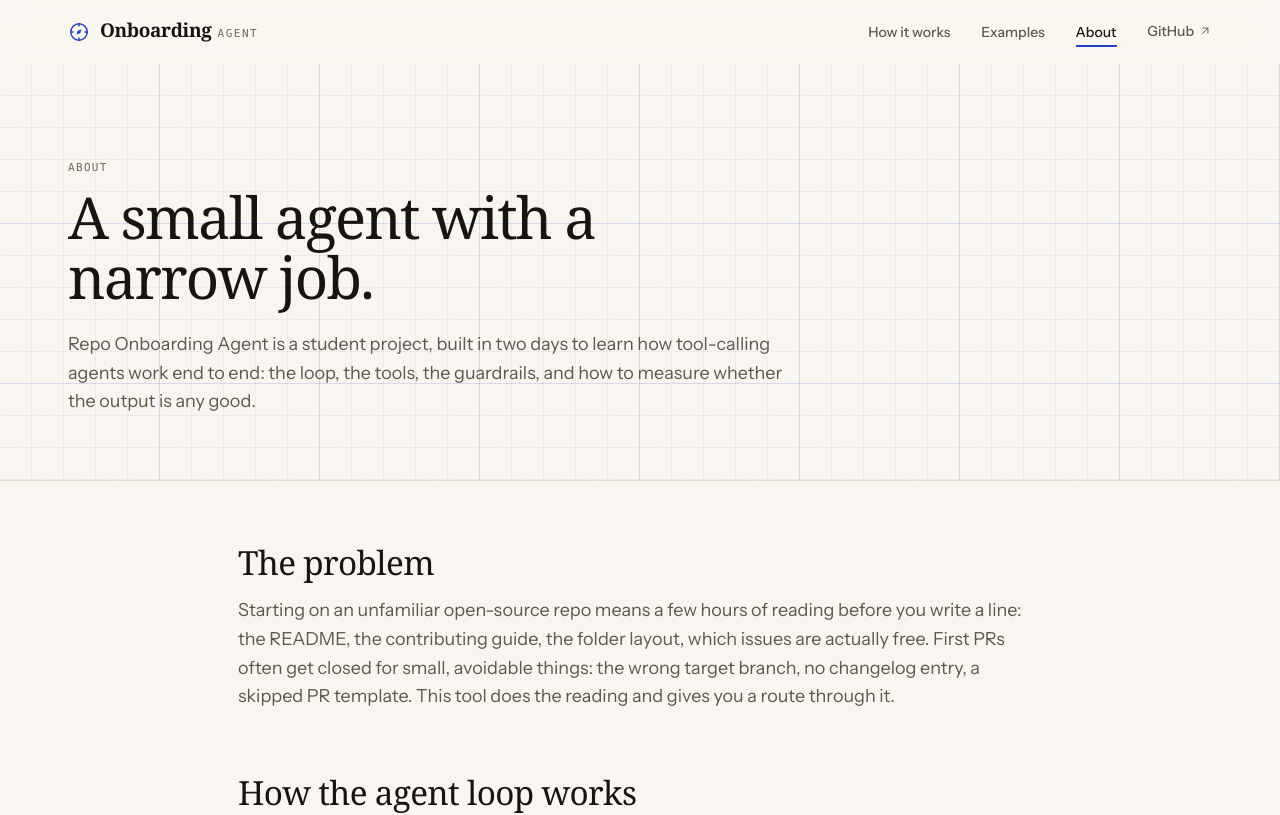
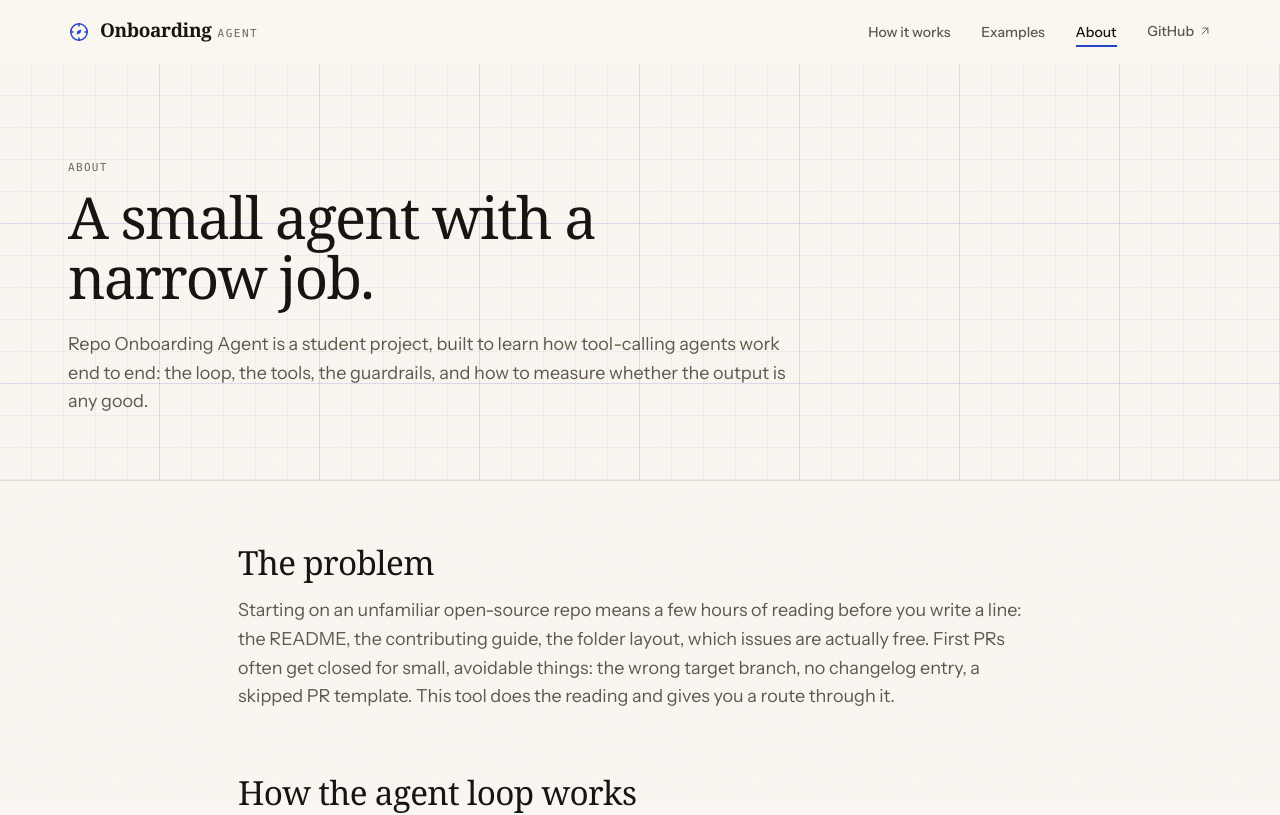
Before and after one commit to Krishnaaa3004/Repo-onboarding-agent, a React (Vite) app in the folder frontend/: page /about in a window 1280 px wide. Shown: the top 815 px of the page. Built offline with nearby package versions, Linux system fonts and the light colour scheme.

Commit message:
Remove build-time claim from the About page

```diff
--- a/frontend/src/pages/AboutPage.tsx
+++ b/frontend/src/pages/AboutPage.tsx
@@ -30,8 +30,8 @@ export default function AboutPage() {
           <p className="eyebrow">About</p>
           <h1 className="page-title">A small agent with a narrow job.</h1>
           <p className="page-lede">
-            Repo Onboarding Agent is a student project, built in two days to learn how tool-calling agents work end
-            to end: the loop, the tools, the guardrails, and how to measure whether the output is any good.
+            Repo Onboarding Agent is a student project, built to learn how tool-calling agents work end to end: the
+            loop, the tools, the guardrails, and how to measure whether the output is any good.
           </p>
         </div>
       </header>
```
